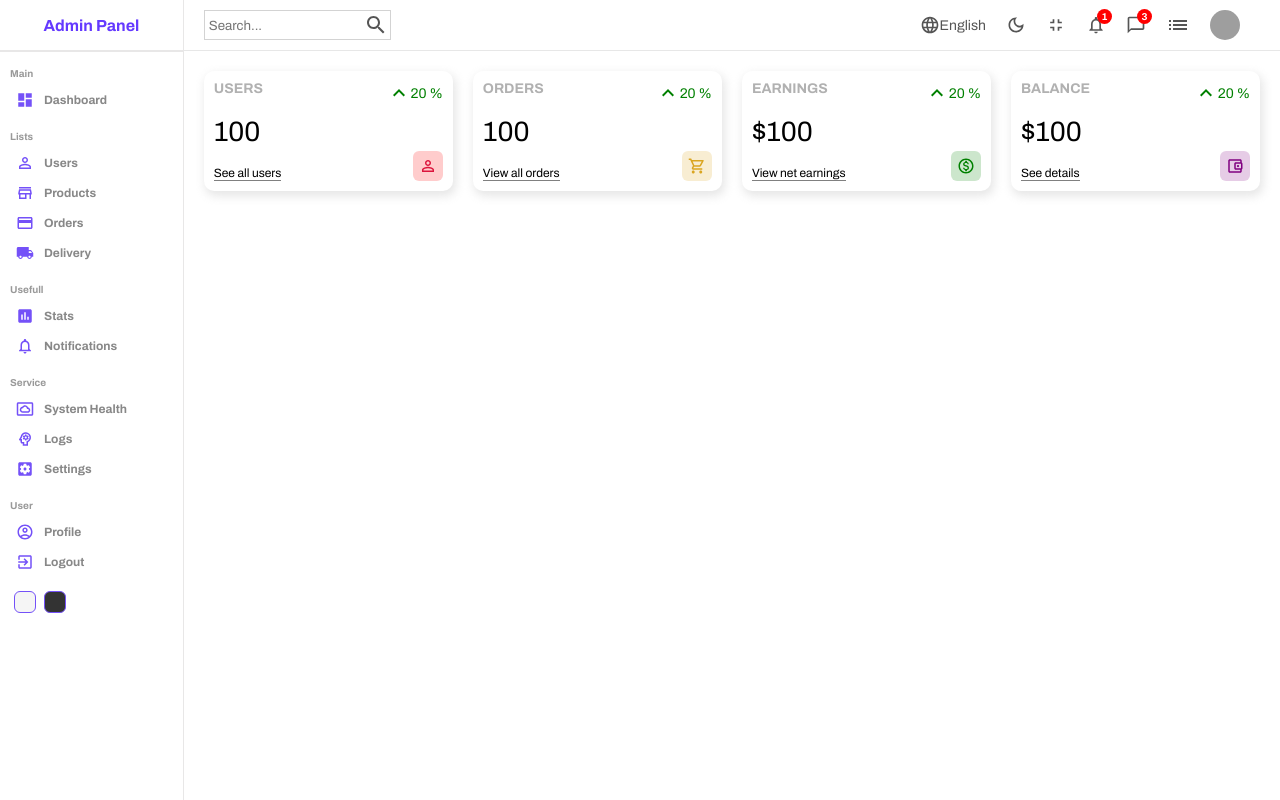
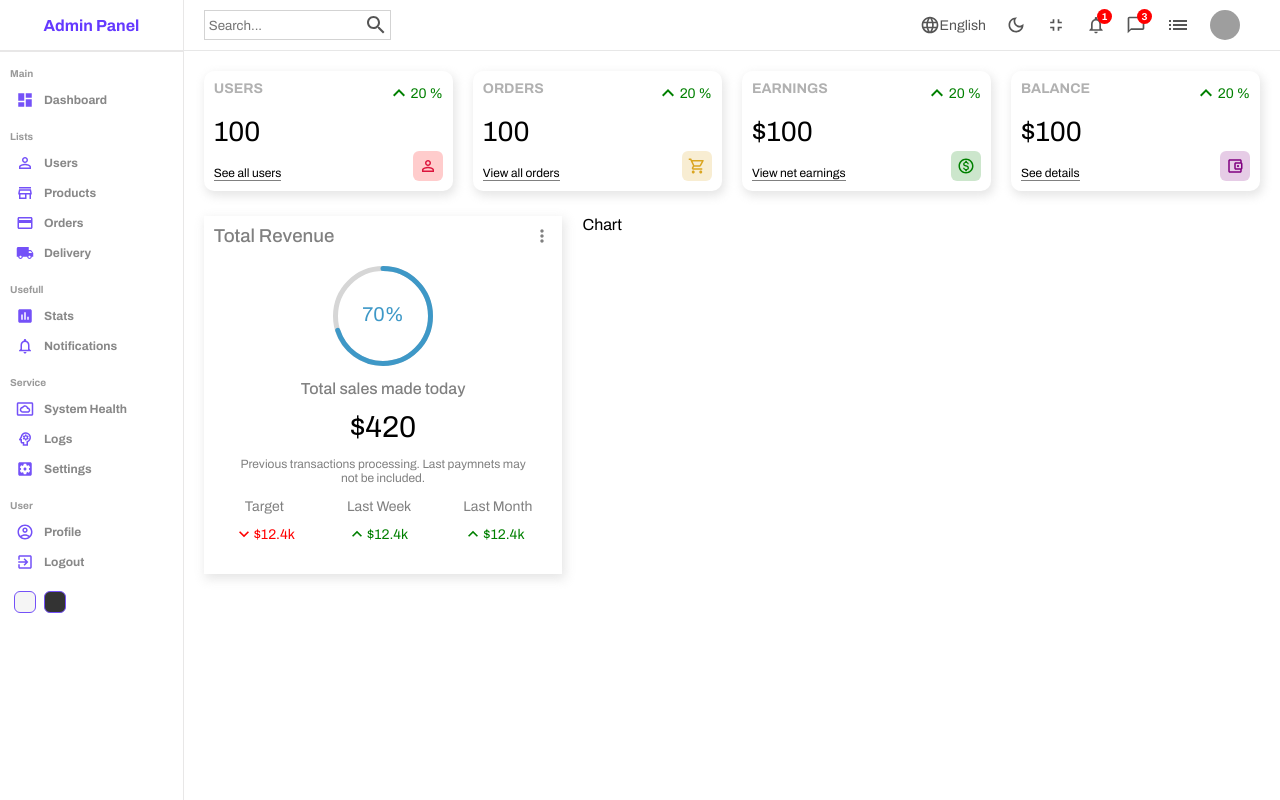
Before and after one commit to mfcandan/adminboard, a React (Create React App) app: page / in a window 1280 px wide. Built offline with nearby package versions, Linux system fonts and the light colour scheme; grey boxes are pictures that could not be loaded.

Commit message:
Progress Bar

```diff
--- a/package.json
+++ b/package.json
@@ -11,6 +11,7 @@
     "@testing-library/react": "^13.3.0",
     "@testing-library/user-event": "^13.5.0",
     "react": "^18.2.0",
+    "react-circular-progressbar": "^2.1.0",
     "react-dom": "^18.2.0",
     "react-router-dom": "^6.3.0",
     "react-scripts": "5.0.1",
--- /dev/null
+++ b/src/components/chart/Chart.jsx
@@ -0,0 +1,9 @@
+import './chart.scss'
+
+const Chart = () => {
+  return (
+    <div className='chart'>Chart</div>
+  )
+}
+
+export default Chart
--- /dev/null
+++ b/src/components/chart/chart.scss
@@ -0,0 +1,3 @@
+.chart{
+  flex: 4;
+}
--- /dev/null
+++ b/src/components/featured/Featured.jsx
@@ -0,0 +1,52 @@
+import "./featured.scss";
+import MoreVertOutlinedIcon from "@mui/icons-material/MoreVertOutlined";
+import KeyboardArrowDownOutlinedIcon from '@mui/icons-material/KeyboardArrowDownOutlined';
+import KeyboardArrowUpOutlinedIcon from '@mui/icons-material/KeyboardArrowUpOutlined';
+import { CircularProgressbar } from "react-circular-progressbar";
+import "react-circular-progressbar/dist/styles.css";
+
+const Featured = () => {
+  return (
+    <div className="featured">
+      <div className="top">
+        <h3 className="title">Total Revenue</h3>
+        <MoreVertOutlinedIcon fontSize="small" />
+      </div>
+      <div className="bottom">
+        <div className="featuredChart">
+          <CircularProgressbar value={70} text="70%" strokeWidth={5} />
+        </div>
+        <p className="title">Total sales made today</p>
+        <p className="amount">$420</p>
+        <p className="desc">
+          Previous transactions processing. Last paymnets may not be included.
+        </p>
+        <div className="summary">
+          <div className="item">
+            <div className="itemTitle">Target</div>
+            <div className="itemResult negative">
+              <KeyboardArrowDownOutlinedIcon fontSize="small" />
+              <div className="resultAmount">$12.4k</div>
+            </div>
+          </div>
+          <div className="item">
+            <div className="itemTitle">Last Week</div>
+            <div className="itemResult positive">
+              <KeyboardArrowUpOutlinedIcon fontSize="small" />
+              <div className="resultAmount">$12.4k</div>
+            </div>
+          </div>
+          <div className="item">
+            <div className="itemTitle">Last Month</div>
+            <div className="itemResult positive">
+              <KeyboardArrowUpOutlinedIcon fontSize="small" />
+              <div className="resultAmount">$12.4k</div>
+            </div>
+          </div>
+        </div>
+      </div>
+    </div>
+  );
+};
+
+export default Featured;
--- /dev/null
+++ b/src/components/featured/featured.scss
@@ -0,0 +1,77 @@
+.featured {
+  flex: 2;
+  -webkit-box-shadow: 2px 4px 10px 1px rgba(0, 0, 0, 0.47);
+  box-shadow: 2px 4px 10px 1px rgba(201, 201, 201, 0.47);
+  padding: 10px;
+
+  .top {
+    display: flex;
+    align-items: center;
+    justify-content: space-between;
+    color: gray;
+
+    .title{
+      font-weight: 500;
+    }
+  }
+
+  .bottom{
+    padding: 20px;
+    display: flex;
+    flex-direction: column;
+    align-items: center;
+    justify-content: center;
+    gap: 14px;
+  }
+
+  .featuredChart{
+    width: 100px;
+    height: 100px;
+  }
+
+  .title{
+    font-weight: 500;
+    color: gray;
+  }
+
+  .amount{
+    font-size: 30px;
+  }
+
+  .desc{
+    font-weight: 300;
+    font-size: 12px;
+    color: gray;
+    text-align: center;
+  }
+
+  .summary{
+    width: 100%;
+    display: flex;
+    align-items: center;
+    justify-content: space-between;
+
+    .item{
+      text-align: center;
+
+      .itemTitle{
+        font-size: 14px;
+        color: gray;
+      }
+
+      .itemResult{
+        display: flex;
+        align-items: center;
+        margin-top: 10px;
+        font-size: 14px;
+
+        &.positive{
+          color: green
+        }
+        &.negative{
+          color: red
+        }
+      }
+    }
+  }
+}
--- a/src/pages/home/Home.jsx
+++ b/src/pages/home/Home.jsx
@@ -1,4 +1,6 @@
 import React from "react";
+import Chart from "../../components/chart/Chart";
+import Featured from "../../components/featured/Featured";
 import Navbar from "../../components/navbar/Navbar";
 import Sidebar from "../../components/sidebar/Sidebar";
 import Widget from "../../components/widget/Widget";
@@ -16,6 +18,10 @@
           <Widget type="earning" />
           <Widget type="balance" />
         </div>
+        <div className="charts">
+          <Featured />
+          <Chart />
+        </div>
       </div>
     </div>
   );
--- a/src/pages/home/home.scss
+++ b/src/pages/home/home.scss
@@ -4,10 +4,14 @@
   .homeContainer {
     flex: 6;
 
-    .widgets{
+    .widgets, .charts{
       display: flex;
       padding: 20px;
       gap: 20px;
     }
+
+    .charts{
+      padding: 5px 20px;
+    }
   }
 }
```
Also changed, not shown: 1 other file (tests, documents, lock files or other folders).
